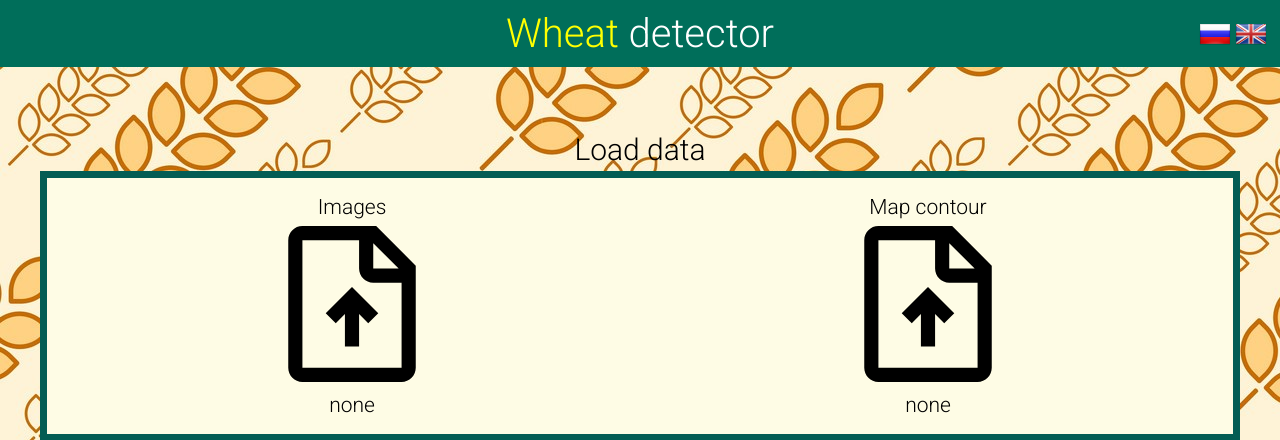
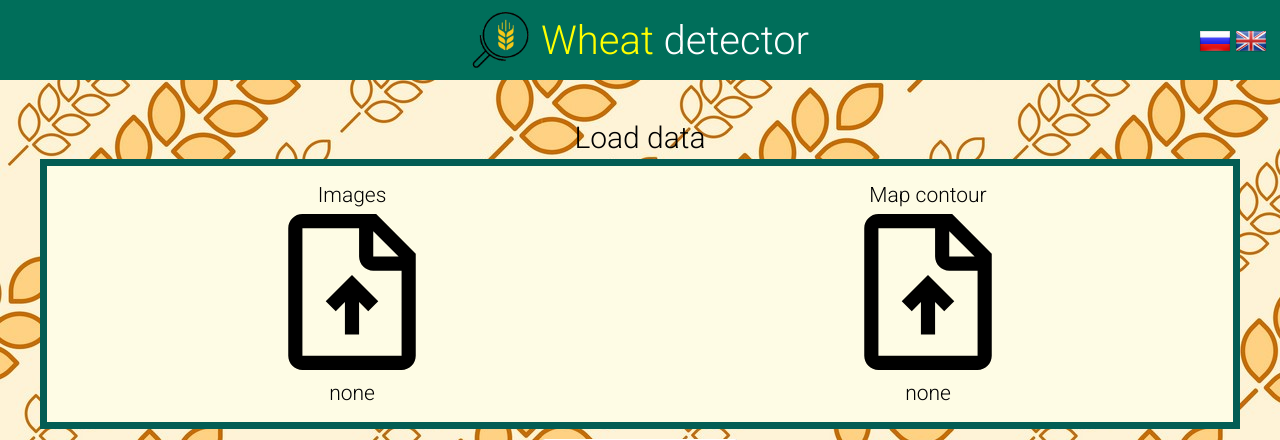
Before and after one commit to office-riders-team/wheat-detector-flask, a Flask app: page / in a window 1280 px wide. Shown: the top 440 px of the page. Run offline with Flask 2, Linux system fonts and the light colour scheme.

Commit message:
Add logotype

```diff
--- a/static/css/style.css
+++ b/static/css/style.css
@@ -12,24 +12,39 @@ body {
     font-family: 'Roboto';
 }
 
+header {
+  background-color: #006e5a;
+  user-select: none;
+  padding: 10px;
+}
+
+#logotype {
+  display: flex;
+  justify-content: center;
+  align-items: center;
+  gap: 10px;
+}
+
+#logo {
+  width: 60px;
+  height: 60px;
+}
+
 h1 {
   font-family: 'Roboto';
   font-weight: 300;
   font-size: 40px;
-  margin-top: 20px;
   text-align: center;
-  margin-bottom: 50px;
-  background-color: #006e5a;
   color: white;
-  margin-top: 0;
-  padding: 10px;
+  margin: 0;
+  padding: 0;
 }
 
 #languages-btns {
   text-align: right;
   position: absolute;
   right: 13px;
-  top: 18px;
+  top: 25px;
 }
 
 .icon {
--- a/templates/index.html
+++ b/templates/index.html
@@ -8,10 +8,13 @@
 
   <body>
     <header>
-      <h1>
-        <span style="color: yellow;">Wheat</span>
-        <span style="color: white;">detector</span>
-      </h1>
+      <div id="logotype">
+        <img id="logo" src="{{ url_for('static', filename= 'imgs/logo.png') }}">
+        <h1>
+          <span style="color: yellow;">Wheat</span>
+          <span style="color: white;">detector</span>
+        </h1>
+      </div>
       <div id="languages-btns">
         <img class="icon" src="{{ url_for('static', filename= './imgs/Russia.png') }}">
         <img class="icon" src="{{ url_for('static', filename= './imgs/United-Kingdom.png') }}">
```
Also changed, not shown: static/imgs/logo.png.
